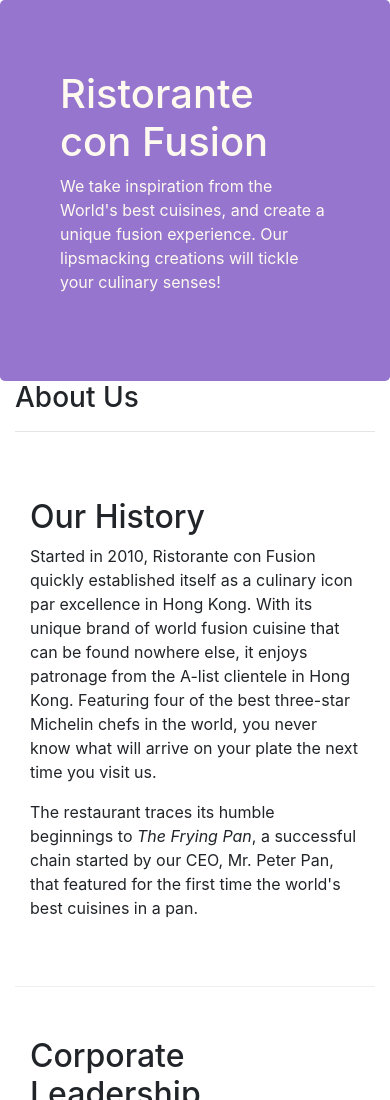
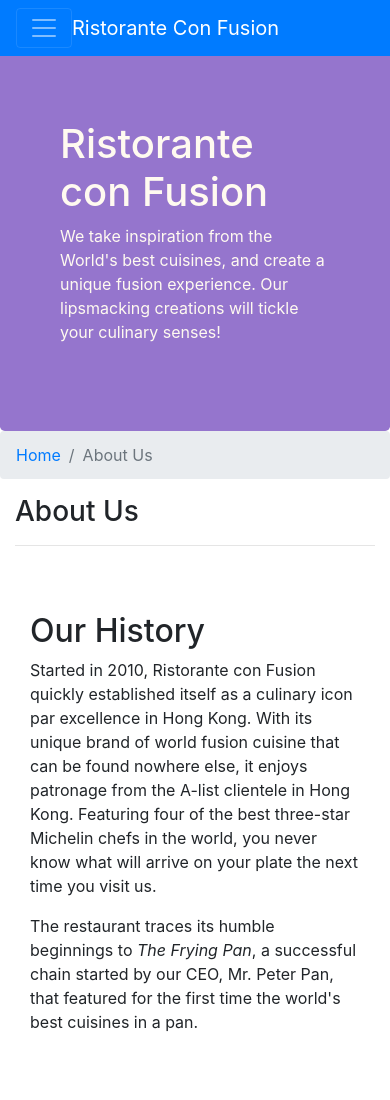
Before and after one commit to livingsneaky-art/conFusion-Responsive-Design-and-Bootstrap-Grid-System, a website: page aboutus.html in a window 390 px wide. Shown: the top 1100 px of the page. Drawn offline with nearby package versions, Linux system fonts and the light colour scheme.

Commit message:
Navbar and Breadcrumbs Responsive

```diff
--- a/aboutus.html
+++ b/aboutus.html
@@ -15,6 +15,36 @@
 
 <body>
 
+    <!--Responsive implementation of Navigation Bar-->
+
+    <!--Creating a Basic Navigation Bar-->
+    <!--navbar with dark color, when small device it will responsively change, primary color, and fixed top of the page-->
+    <nav class="navbar navbar-dark navbar-expand-sm bg-primary fixed-top">
+        <div class="container">
+
+            <!--responsively change when changing to small device-->
+            <button class="navbar-toggler" type="button" data-toggle="collapse" data-target="#Navbar">
+                <span class="navbar-toggler-icon"></span>
+            </button>
+
+            <!--for the logo navbar-brand, sufficient margin-->
+            <a class="navbar-brand mr-auto" href="./index.html">Ristorante Con Fusion</a>
+
+            <!--sets of links - displays horizontally, contents push to left as possible-->
+
+            <div class="collapse navbar-collapse" id="Navbar">
+                <ul class="navbar-nav mr-auto">
+                   <!--allows display horizontally-->
+                   <li class="nav-item"><a class="nav-link" href="./index.html">Home</a></li>
+                   <li class="nav-item active"><a class="nav-link" href="#">About</a></li>
+                   <li class="nav-item"><a class="nav-link" href="#">Menu</a></li>
+                   <li class="nav-item"><a class="nav-link" href="#">Contact</a></li>
+               </ul>
+            </div>
+
+        </div>
+    </nav>
+
     <header class="jumbotron">
         <div class="container">
             <div class="row row-header">
@@ -30,6 +60,13 @@
 
     <div class="container">
         <div class="row">
+
+            <!--Breadcrumbs-->
+            <ol class="col-12 breadcrumb">
+                <li class="breadcrumb-item"><a href="./index.html">Home</a></li>
+                <li class="breadcrumb-item active">About Us</li>
+            </ol>
+
             <div class="col-12 col-sm col-md">
                <h3>About Us</h3>
                <hr>
@@ -69,7 +106,7 @@
                 <div class="col-4 offset-1 col-sm-2">
                     <h5>Links</h5>
                     <ul class="list-unstyled">
-                        <li><a href="#">Home</a></li>
+                        <li><a href="./index.html">Home</a></li>
                         <li><a href="#">About</a></li>
                         <li><a href="#">Menu</a></li>
                         <li><a href="#">Contact</a></li>
--- a/css/styles.css
+++ b/css/styles.css
@@ -35,3 +35,13 @@
     border-bottom: 1px ridge;
     min-height: 400px;
 }
+
+/*Modifications to the CSS Styles*/
+body {
+    padding: 50px 0px 0px 0px;
+    z-index: 0;
+}
+
+.navbar-dark {
+    background-color: #512DA8;
+}
```
Also changed, not shown: index.html (+30 -1 lines).
